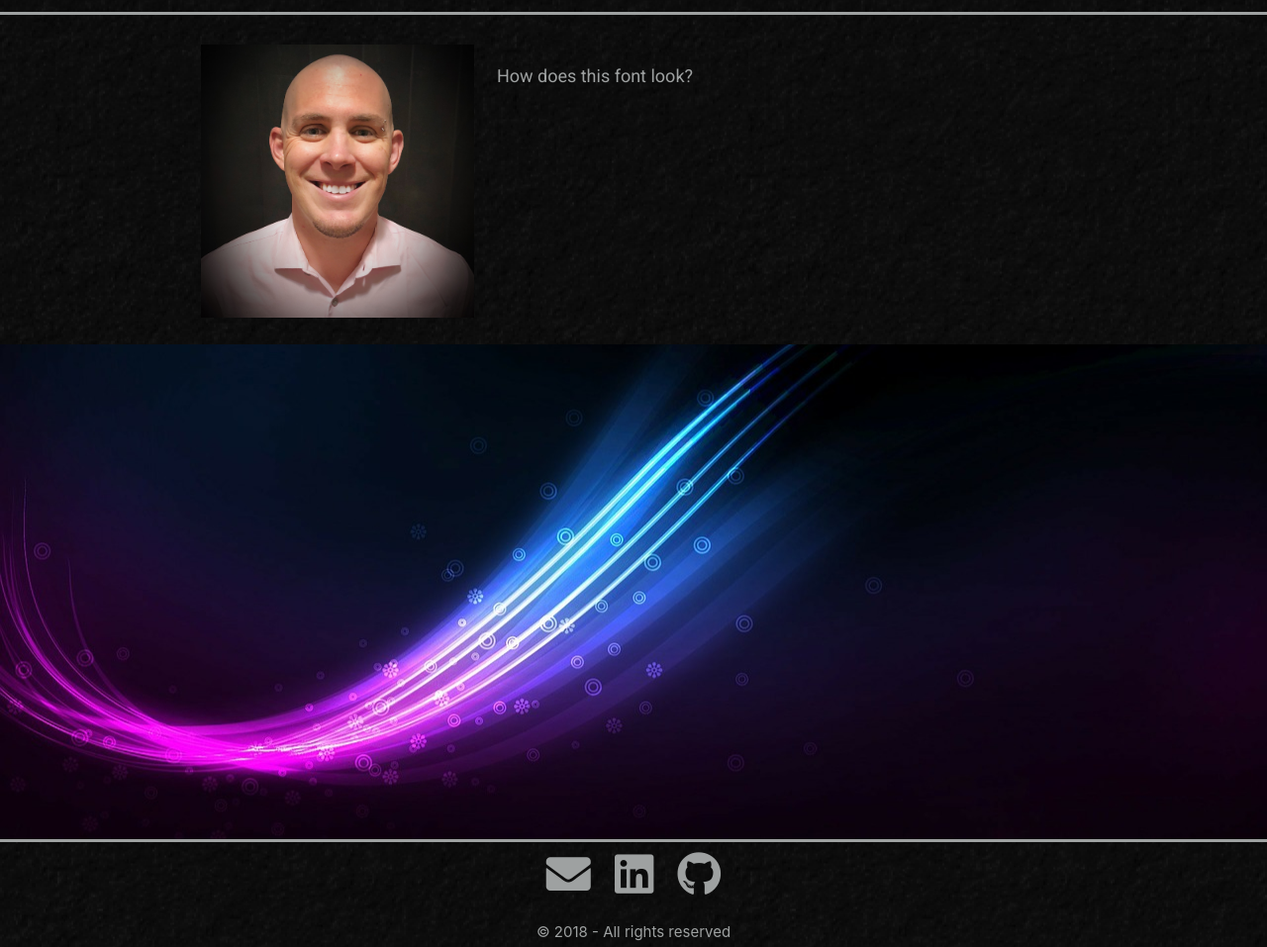
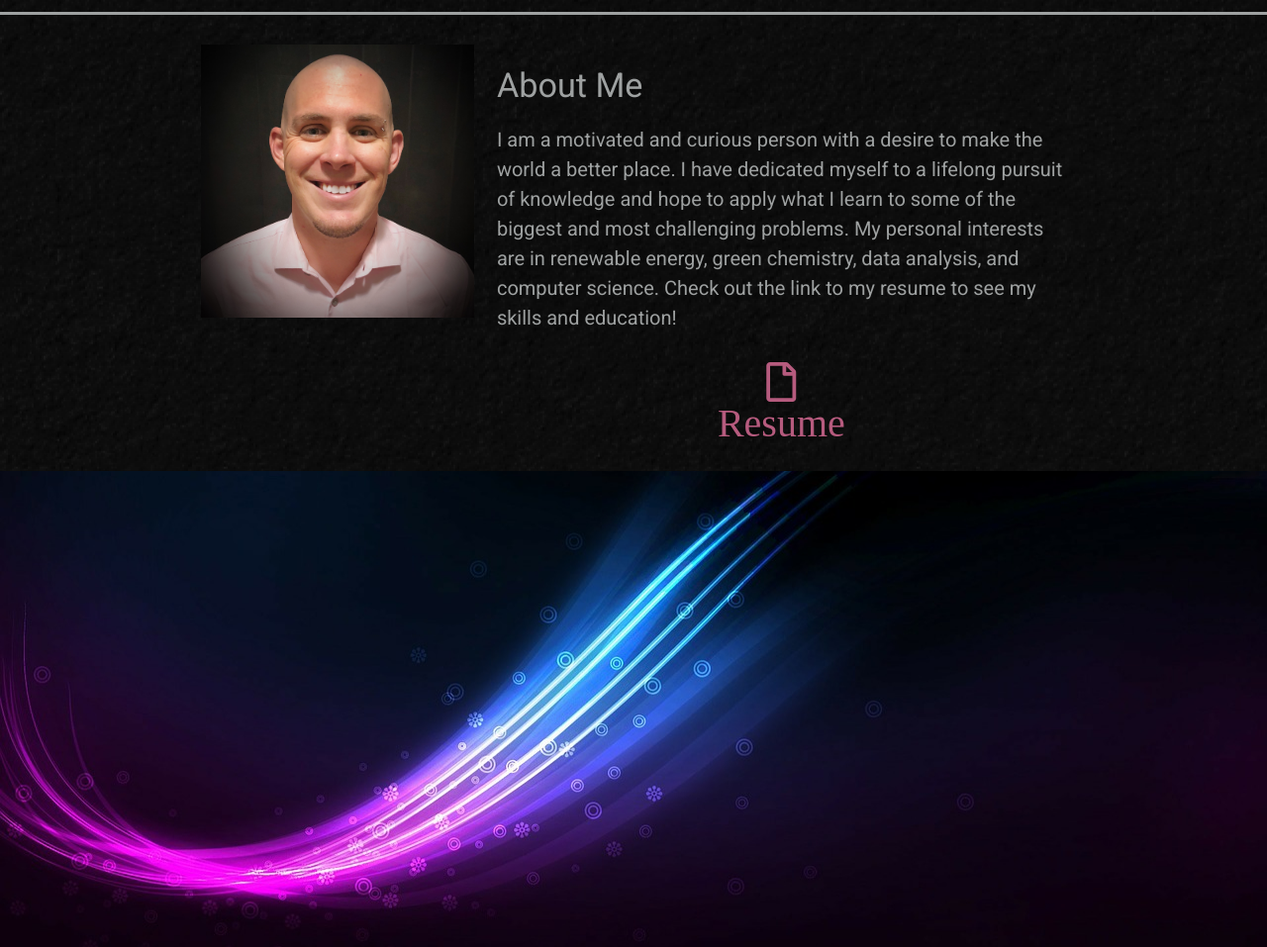
Before and after one commit to chemcope82/TEmersonCopeland, a plain HTML site: page index.html in a window 1280 px wide. Shown: the part 740-1697 px from the top of the page at 99% size. Drawn offline with nearby package versions, Linux system fonts and the light colour scheme.

Commit message:
added link to resume and About Me content

```diff
--- a/assets/css/style.css
+++ b/assets/css/style.css
@@ -31,7 +31,7 @@ h1 {
     color: #9ea1a1;
     font-family: 'Roboto', 'sans-serif';
     line-height: 1.5em;
-    font-size: 18px;
+    font-size: 20px;
 }
 
 #profilePicture {
@@ -59,3 +59,7 @@ i {
     color: #9ea1a1;
     padding: 10px;
 }
+
+.pinkText {
+    color:  #b65b7e
+}
--- a/index.html
+++ b/index.html
@@ -43,9 +43,15 @@
                 <img id="profilePicture" src="assets/images/IMG_1132 square.jpg" alt="T. Emerson Copeland">
             </div>
             <div class="col s12 m8">
+                <h4>About Me</h4>
                 <p>
-                    How does this font look?
+                    I am a motivated and curious person with a desire to make the world a better place.  I have dedicated myself to a lifelong pursuit of
+                    knowledge and hope to apply what I learn to some of the biggest and most challenging problems.  My personal interests are in renewable energy, green chemistry, data analysis, and computer science.
+                    Check out the link to my resume to see my skills and education!
                 </p>
+                <div class="center-align">
+                    <a href="assets/resume.pdf" target="blank"><i class="far fa-file fa-2x pinkText"><br>Resume</i></a>
+                </div>
             </div>
         </div>
     </div>
@@ -54,9 +60,9 @@
     </div>
         <!-- Footer -->
     <footer>
-        <a href="mailto:chemcope82@yahoo.com"><i class="fas fa-envelope fa-3x"></i></a>
-        <a href="https://www.linkedin.com/in/temersoncopeland/" target="blank"><i class="fab fa-linkedin fa-3x"></i></a>
-        <a href="https://github.com/chemcope82" target="blank"><i class="fab fa-github fa-3x"></i></a>
+        <a href="mailto:chemcope82@yahoo.com"><i class="fas fa-envelope fa-4x"></i></a>
+        <a href="https://www.linkedin.com/in/temersoncopeland/" target="blank"><i class="fab fa-linkedin fa-4x"></i></a>
+        <a href="https://github.com/chemcope82" target="blank"><i class="fab fa-github fa-4x"></i></a>
         <p>© 2018 - All rights reserved</p>
     </footer>
 
```
Also changed, not shown: 2 other files.
